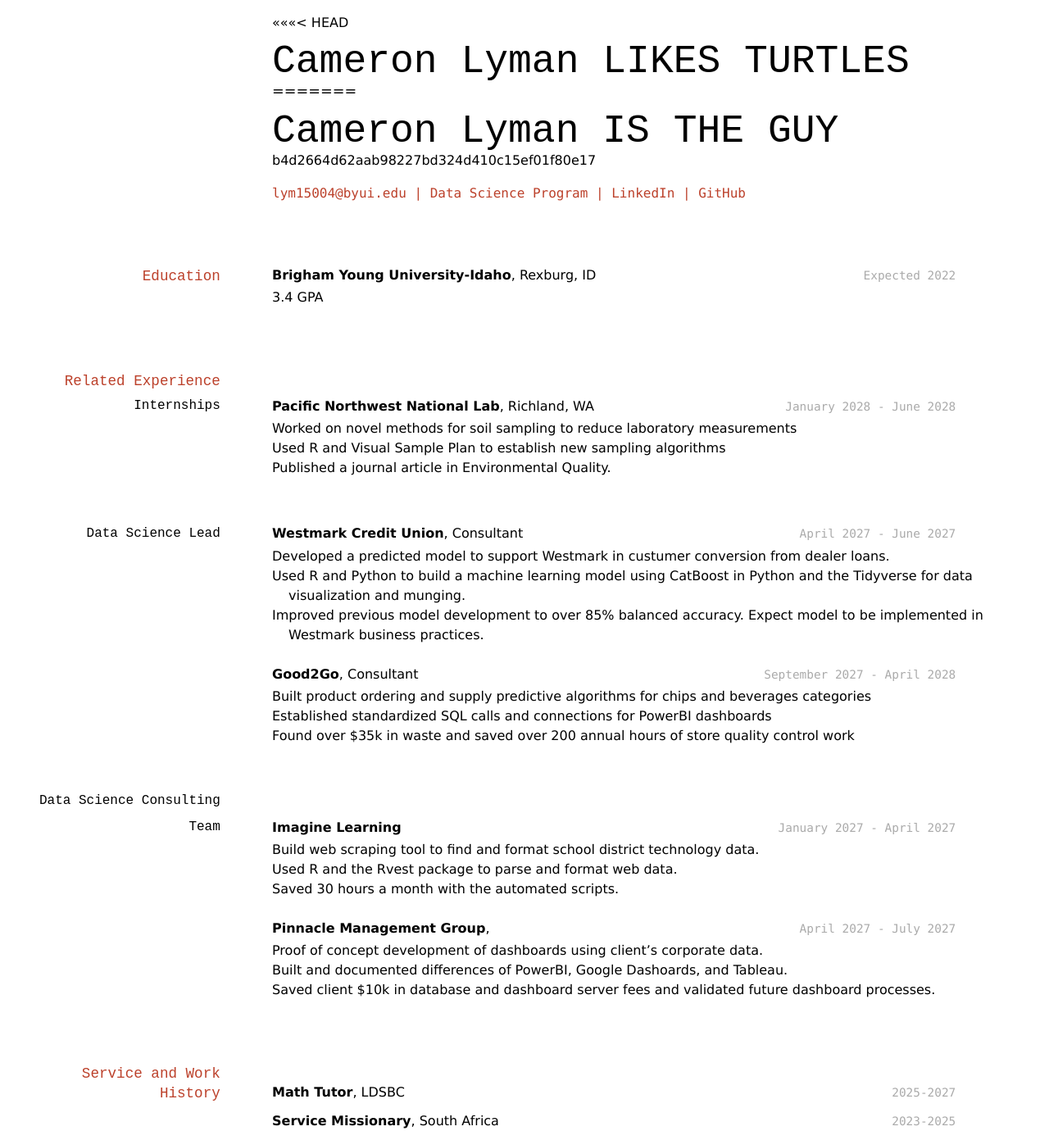
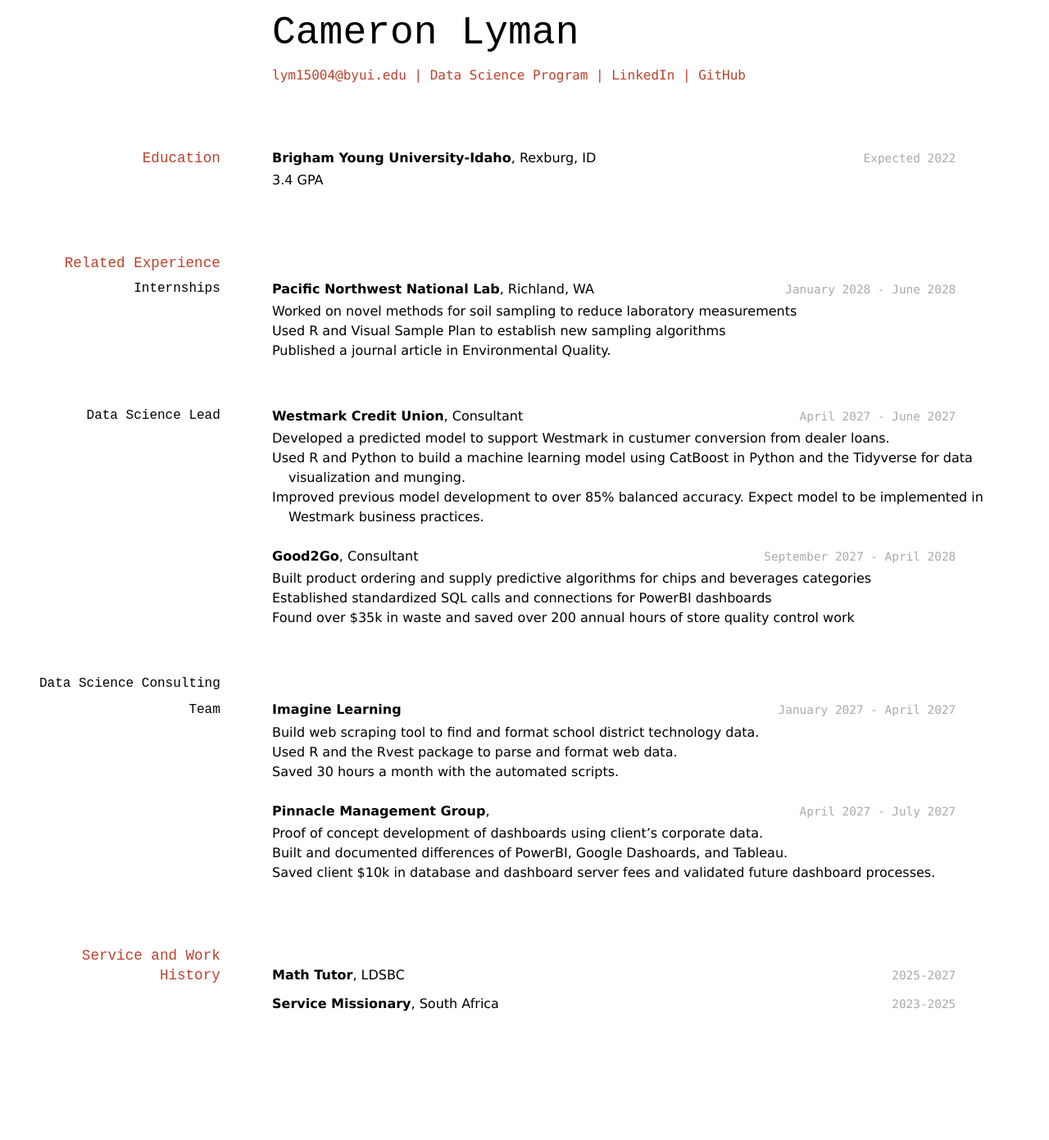
Before and after one commit to byuids-resumes/cameron_lyman_resume, a Jekyll site: the page built from docs/index.md, in a window 1280 px wide. Shown: the whole page at 82% size. Built offline with Jekyll 4.4.1, drawn with Linux system fonts in a browser that asks for light colours; after the commit the page ends 1248 px from its top, so only the background shows below that.

Commit message:
Fixed the conflict

```diff
--- a/docs/index.md
+++ b/docs/index.md
@@ -2,11 +2,9 @@
 layout: cv
 title: Cameron Lyman Resume
 ---
-<<<<<<< HEAD
-# Cameron Lyman LIKES TURTLES
-=======
-# Cameron Lyman IS THE GUY
->>>>>>> b4d2664d62aab98227bd324d410c15ef01f80e17
+
+
+# Cameron Lyman
 
 <div id="webaddress">
 <a href="lym15004e@byui.edu">lym15004@byui.edu</a>
```
